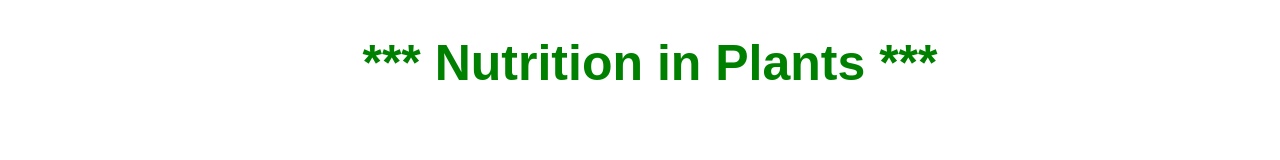
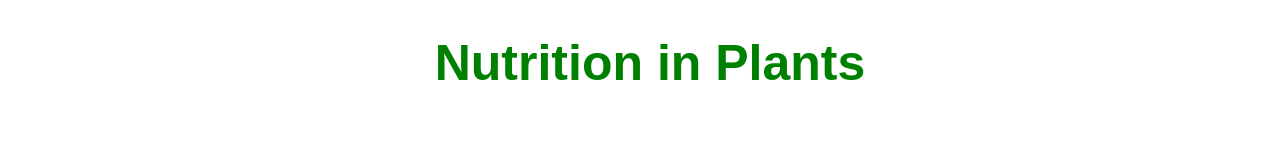
Before and after one commit to ArnavPolekar/HTML, a plain HTML site: page project1/index.html in a window 1280 px wide. Shown: the top 160 px of the page. Drawn offline with Linux system fonts and the light colour scheme.

Commit message:
Update index.html

```diff
--- a/project1/index.html
+++ b/project1/index.html
@@ -9,7 +9,7 @@
 
 <body>
     <h1 class="mainHeader">
-        *** Nutrition in Plants  ***
+        Nutrition in Plants
     </h1>
     <br>
     <h1 class="subHeader">
```
